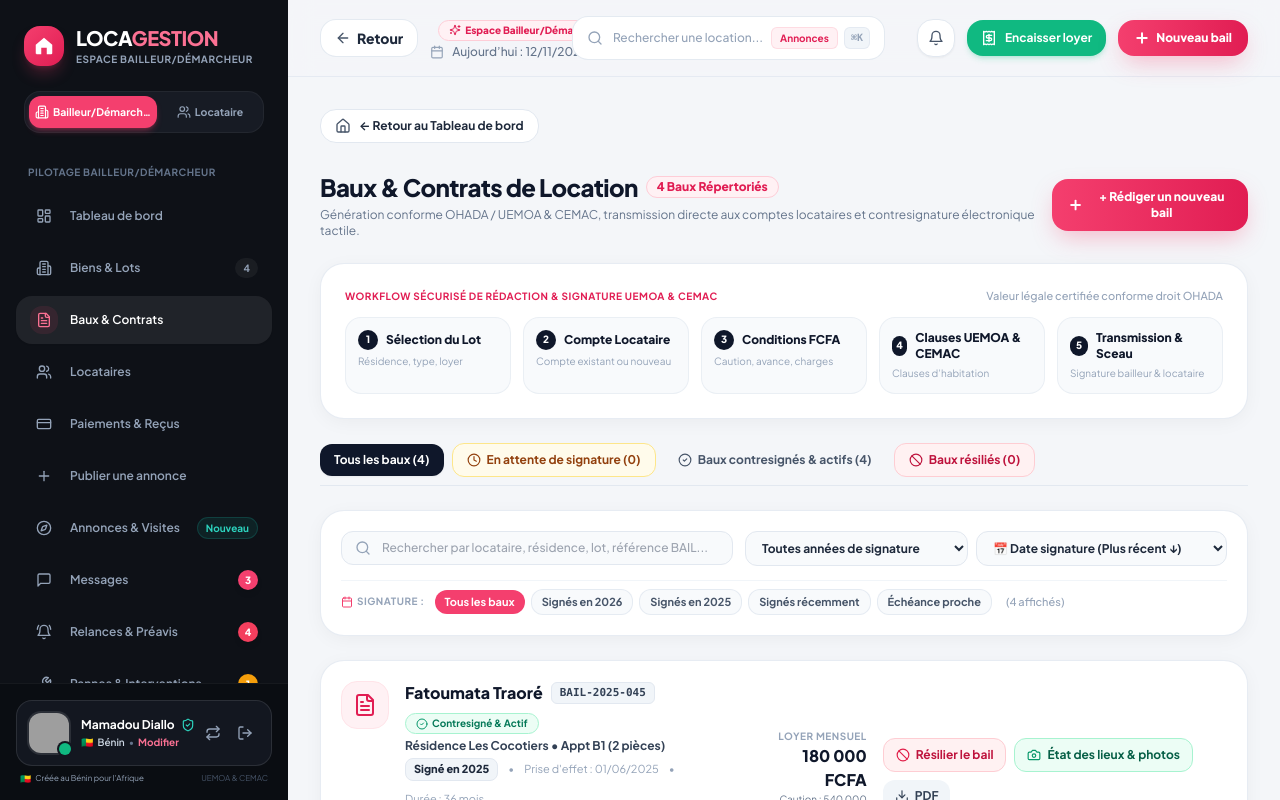
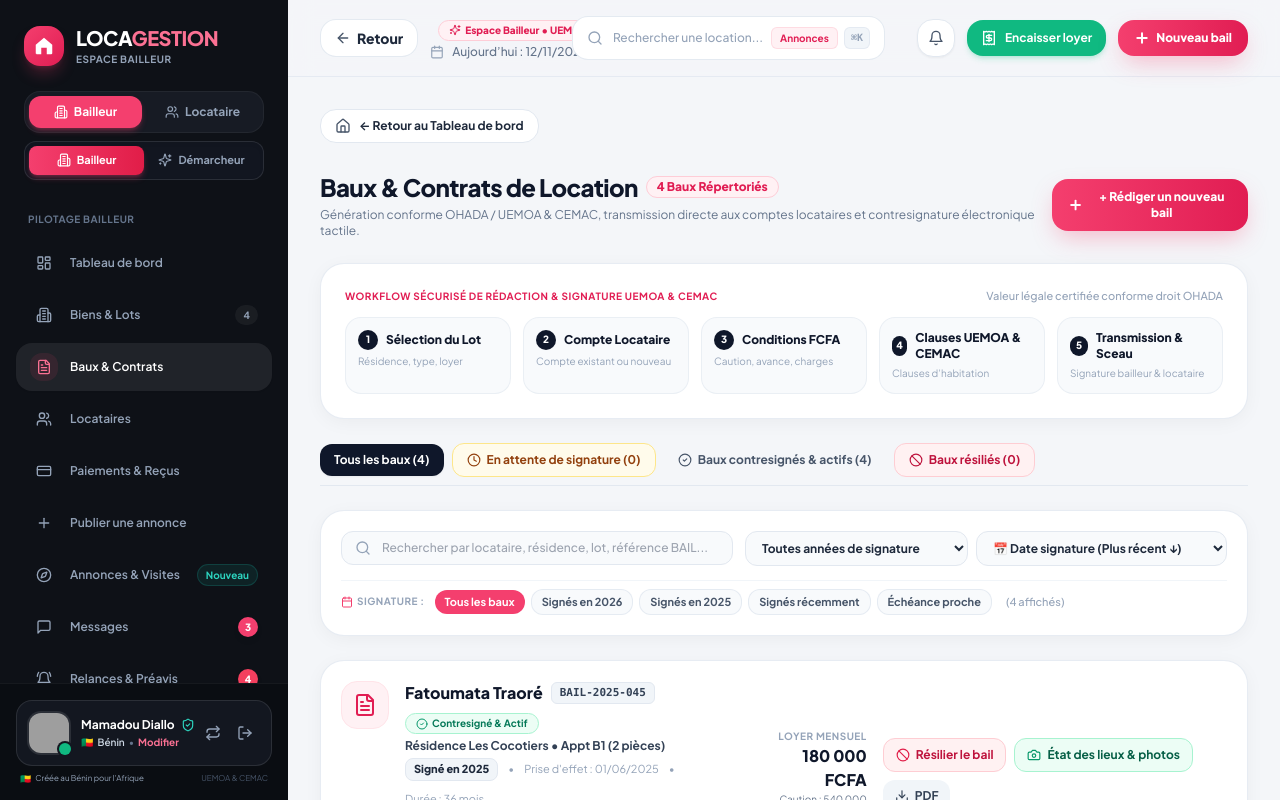
Before and after one commit to monroyoff/LOCAGESTION, a Next.js app: page /leases in a window 1280 px wide. Shown: the top 800 px of the page. Built offline with nearby package versions, Linux system fonts and the light colour scheme; grey boxes are pictures that could not be loaded.

Commit message:
feat(navigation): separation double-bouton curseur Bailleur et Demarcheur avec menu dedie

```diff
--- a/src/components/layout/Header.tsx
+++ b/src/components/layout/Header.tsx
@@ -57,7 +57,7 @@ export function Header({
   useEffect(() => {
     setTodayFormatted(formatDateFR(new Date()));
   }, []);
-  const { isLandlord, isTenant, activeSpace } = useSpace();
+  const { isLandlord, isTenant, activeSpace, landlordSubRole } = useSpace();
   const [searchVal, setSearchVal] = useState('');
   const [isSearchModalOpen, setIsSearchModalOpen] = useState(false);
 
@@ -215,12 +215,26 @@ export function Header({
               <span
                 className={`hidden md:inline-flex items-center gap-1 px-2.5 py-0.5 rounded-full text-[10px] font-black border shrink-0 ${
                   isLandlord
-                    ? 'bg-brand-50 text-brand-600 border-brand-200'
+                    ? landlordSubRole === 'demarcheur'
+                      ? 'bg-amber-50 text-amber-700 border-amber-200'
+                      : 'bg-brand-50 text-brand-600 border-brand-200'
                     : 'bg-emerald-50 text-emerald-700 border-emerald-200'
                 }`}
               >
-                {isLandlord ? <Sparkles className="w-3 h-3" /> : <ShieldCheck className="w-3 h-3" />}
-                {isLandlord ? 'Espace Bailleur/Démarcheur • UEMOA & CEMAC' : 'Locataire Titulaire'}
+                {isLandlord ? (
+                  landlordSubRole === 'demarcheur' ? (
+                    <Sparkles className="w-3 h-3 text-amber-600" />
+                  ) : (
+                    <Sparkles className="w-3 h-3 text-brand-600" />
+                  )
+                ) : (
+                  <ShieldCheck className="w-3 h-3 text-emerald-600" />
+                )}
+                {isLandlord
+                  ? landlordSubRole === 'demarcheur'
+                    ? 'Espace Démarcheur • UEMOA & CEMAC'
+                    : 'Espace Bailleur • UEMOA & CEMAC'
+                  : 'Locataire Titulaire'}
               </span>
             </div>
 
@@ -277,8 +291,20 @@ export function Header({
               type="button"
               onClick={() => setIsNotifOpen(!isNotifOpen)}
               className="p-2.5 rounded-2xl bg-white border border-slate-200 text-slate-700 hover:text-brand-600 hover:border-brand-300 shadow-sm transition-colors cursor-pointer relative"
-              aria-label={isLandlord ? 'Notifications Bailleur/Démarcheur' : 'Mes Notifications Résident'}
-              title={isLandlord ? 'Notifications Bailleur/Démarcheur' : 'Mes Notifications Résident'}
+              aria-label={
+                isLandlord
+                  ? landlordSubRole === 'demarcheur'
+                    ? 'Notifications Démarcheur'
+                    : 'Notifications Bailleur'
+                  : 'Mes Notifications Résident'
+              }
+              title={
+                isLandlord
+                  ? landlordSubRole === 'demarcheur'
+                    ? 'Notifications Démarcheur'
+                    : 'Notifications Bailleur'
+                  : 'Mes Notifications Résident'
+              }
             >
               <Bell className="w-4 h-4 text-slate-600" />
               {unreadCount > 0 && (
@@ -295,7 +321,11 @@ export function Header({
                   <div className="flex items-center gap-2">
                     <Bell className="w-4 h-4 text-amber-400" />
                     <span className="text-xs font-black tracking-tight">
-                      {isLandlord ? 'Notifications Bailleur/Démarcheur' : 'Mes Notifications Résident'}
+                      {isLandlord
+                        ? landlordSubRole === 'demarcheur'
+                          ? 'Notifications Démarcheur'
+                          : 'Notifications Bailleur'
+                        : 'Mes Notifications Résident'}
                     </span>
                     {unreadCount > 0 && (
                       <span className="text-[10px] font-black px-2 py-0.2 rounded-full bg-amber-500 text-white">
@@ -513,9 +543,22 @@ export function Header({
           </div>
 
           {/* ============================================================== */}
-          {/* ACTIONS STRICTEMENT RÉSERVÉES AU BAILLEUR                      */}
+          {/* ACTIONS STRICTEMENT RÉSERVÉES AU BAILLEUR / DÉMARCHEUR         */}
           {/* ============================================================== */}
           {isLandlord && (
+            <>
+              {landlordSubRole === 'demarcheur' ? (
+                <button
+                  type="button"
+                  onClick={() => {
+                    window.dispatchEvent(new CustomEvent('locagestion:open_publish_listing'));
+                  }}
+                  className="hidden sm:inline-flex items-center gap-1.5 px-3.5 sm:px-4 py-2 sm:py-2.5 rounded-2xl bg-gradient-to-r from-amber-500 to-orange-500 hover:from-amber-600 hover:to-orange-600 text-white text-xs font-extrabold shadow-md active:scale-95 transition-all cursor-pointer shrink-0"
+                >
+                  <Plus className="w-4 h-4 stroke-[3]" />
+                  <span>Publier une annonce</span>
+                </button>
+              ) : (
                 <>
                   <button
                     type="button"
@@ -540,6 +583,8 @@ export function Header({
                     <Plus className="w-4 h-4 stroke-[3]" />
                     <span>Nouveau bail</span>
                   </button>
+                </>
+              )}
             </>
           )}
 
--- a/src/components/layout/Sidebar.tsx
+++ b/src/components/layout/Sidebar.tsx
@@ -74,6 +74,12 @@ export function Sidebar({
   const activeSpace = context ? context.activeSpace : propSpace || 'bailleur';
   const isLandlord = activeSpace === 'bailleur';
   const isTenant = activeSpace === 'locataire';
+  const landlordSubRole = context?.landlordSubRole || 'bailleur';
+  const setLandlordSubRole = (role: 'bailleur' | 'demarcheur') => {
+    if (context?.setLandlordSubRole) {
+      context.setLandlordSubRole(role);
+    }
+  };
 
   const handleSpaceChange = (target: UserSpace) => {
     if (context) {
@@ -315,7 +321,38 @@ export function Sidebar({
     },
   ];
 
-  const currentNavItems = isLandlord ? landlordItems : tenantItems;
+  // ============================================================================
+  // NAVIGATION STRICTEMENT DÉMARCHEUR (Publier, Annonces & Visites, Messages)
+  // ============================================================================
+  const demarcheurItems: NavItem[] = [
+    {
+      name: 'Publier une annonce',
+      href: '/listings?action=publish',
+      icon: Plus,
+      active: false,
+    },
+    {
+      name: 'Annonces & Visites',
+      href: '/listings',
+      icon: Compass,
+      active: pathname.startsWith('/listings'),
+      badge: 'Nouveau',
+    },
+    {
+      name: 'Messages',
+      href: '/messages',
+      icon: MessageSquare,
+      active: pathname.startsWith('/messages'),
+      badgeCount: 3,
+      badgeColor: 'bg-amber-500',
+    },
+  ];
+
+  const currentNavItems = isTenant
+    ? tenantItems
+    : landlordSubRole === 'demarcheur'
+    ? demarcheurItems
+    : landlordItems;
 
   return (
     <>
@@ -337,7 +374,7 @@ export function Sidebar({
         <div className="p-6 pb-2">
           {/* Brand Logo & Close Button */}
           <div className="flex items-center justify-between mb-6">
-            <Link href={isLandlord ? '/' : '/portal'} className="flex items-center gap-3 group">
+            <Link href={isTenant ? '/portal' : landlordSubRole === 'demarcheur' ? '/listings' : '/'} className="flex items-center gap-3 group">
               {/* Pink/Rose House Logo Icon */}
               <div className="w-10 h-10 rounded-2xl bg-gradient-to-br from-brand-500 to-brand-600 flex items-center justify-center shadow-lg shadow-brand-500/25 group-hover:scale-105 transition-transform">
                 <svg
@@ -363,7 +400,11 @@ export function Sidebar({
                   LOCA<span className="text-brand-400">GESTION</span>
                 </span>
                 <span className="text-[10px] uppercase font-bold text-slate-400 tracking-wider block">
-                  {isLandlord ? 'Espace Bailleur/Démarcheur' : 'Portail Résidentiel'}
+                  {isTenant
+                    ? 'Portail Résidentiel'
+                    : landlordSubRole === 'demarcheur'
+                    ? 'Espace Démarcheur'
+                    : 'Espace Bailleur'}
                 </span>
               </div>
             </Link>
@@ -377,24 +418,30 @@ export function Sidebar({
             </button>
           </div>
 
-          {/* SÉLECTEUR D'ESPACE RAPIDE (Navigation Libre pour Tests) */}
-          <div className="p-1 bg-[#171b24] rounded-2xl border border-white/5 flex items-center mb-4 gap-1">
+          {/* SÉLECTEUR D'ESPACE RAPIDE */}
+          <div className="space-y-2 mb-4">
+            {/* Switcher Principal : Bailleur/Démarcheur vs Locataire */}
+            <div className="p-1 bg-[#171b24] rounded-2xl border border-white/5 flex items-center gap-1">
               <button
                 type="button"
                 onClick={() => handleSpaceChange('bailleur')}
-              className={`flex-[1.35] py-2 px-1.5 rounded-xl text-[10.5px] font-bold transition-all flex items-center justify-center gap-1 cursor-pointer min-w-0 whitespace-nowrap ${
+                className={`flex-1 py-2 px-2 rounded-xl text-xs font-bold transition-all flex items-center justify-center gap-1.5 cursor-pointer min-w-0 ${
                   isLandlord
-                  ? 'bg-brand-500 text-white shadow-md shadow-brand-500/30 font-black'
+                    ? landlordSubRole === 'demarcheur'
+                      ? 'bg-amber-500 text-white shadow-md shadow-amber-500/30 font-black'
+                      : 'bg-brand-500 text-white shadow-md shadow-brand-500/30 font-black'
                     : 'text-slate-400 hover:text-white hover:bg-white/5'
                 }`}
               >
                 <Building2 className="w-3.5 h-3.5 shrink-0" />
-              <span className="truncate">Bailleur/Démarcheur</span>
+                <span className="truncate">
+                  {landlordSubRole === 'demarcheur' ? 'Démarcheur' : 'Bailleur'}
+                </span>
               </button>
               <button
                 type="button"
                 onClick={() => handleSpaceChange('locataire')}
-              className={`flex-1 py-2 px-1.5 rounded-xl text-[10.5px] font-bold transition-all flex items-center justify-center gap-1 cursor-pointer min-w-0 whitespace-nowrap ${
+                className={`flex-1 py-2 px-2 rounded-xl text-xs font-bold transition-all flex items-center justify-center gap-1.5 cursor-pointer min-w-0 ${
                   isTenant
                     ? 'bg-emerald-600 text-white shadow-md shadow-emerald-600/30 font-black'
                     : 'text-slate-400 hover:text-white hover:bg-white/5'
@@ -404,12 +451,53 @@ export function Sidebar({
                 <span className="truncate">Locataire</span>
               </button>
             </div>
+
+            {/* CURSEUR DOUBLE BOUTON GLISSANT : BAILLEUR & DÉMARCHEUR */}
+            {isLandlord && (
+              <div className="relative p-1 bg-[#121620] rounded-xl border border-white/10 flex items-center shadow-inner">
+                {/* Curseur glissant avec transition fluide */}
+                <div
+                  className={`absolute top-1 bottom-1 w-[calc(50%-4px)] rounded-lg transition-all duration-300 ease-out shadow-md pointer-events-none ${
+                    landlordSubRole === 'bailleur'
+                      ? 'left-1 bg-gradient-to-r from-brand-500 to-rose-600 shadow-brand-500/30'
+                      : 'left-[calc(50%+2px)] bg-gradient-to-r from-amber-500 to-orange-500 shadow-amber-500/30'
+                  }`}
+                />
+
+                <button
+                  type="button"
+                  onClick={() => setLandlordSubRole('bailleur')}
+                  className={`relative z-10 flex-1 py-1.5 px-2 text-[11px] font-bold transition-colors flex items-center justify-center gap-1.5 cursor-pointer ${
+                    landlordSubRole === 'bailleur' ? 'text-white font-black' : 'text-slate-400 hover:text-white'
+                  }`}
+                >
+                  <Building2 className="w-3.5 h-3.5 shrink-0" />
+                  <span>Bailleur</span>
+                </button>
+
+                <button
+                  type="button"
+                  onClick={() => setLandlordSubRole('demarcheur')}
+                  className={`relative z-10 flex-1 py-1.5 px-2 text-[11px] font-bold transition-colors flex items-center justify-center gap-1.5 cursor-pointer ${
+                    landlordSubRole === 'demarcheur' ? 'text-white font-black' : 'text-slate-400 hover:text-white'
+                  }`}
+                >
+                  <Sparkles className="w-3.5 h-3.5 shrink-0" />
+                  <span>Démarcheur</span>
+                </button>
+              </div>
+            )}
+          </div>
         </div>
 
         {/* Middle: Space-Specific Navigation Links */}
         <div className="flex-1 overflow-y-auto px-4 py-2 space-y-1">
           <div className="px-3 pb-2 text-[10px] font-bold uppercase tracking-wider text-slate-500">
-            {isLandlord ? 'Pilotage Bailleur/Démarcheur' : 'Menu Résident'}
+            {isTenant
+              ? 'Menu Résident'
+              : landlordSubRole === 'demarcheur'
+              ? 'Espace Démarcheur'
+              : 'Pilotage Bailleur'}
           </div>
 
           {currentNavItems.map((item) => {
@@ -437,7 +525,9 @@ export function Sidebar({
                 }flex items-center justify-between px-3.5 py-2.5 rounded-2xl text-xs font-semibold transition-all group min-w-0 ${
                   item.active
                     ? isLandlord
-                      ? 'bg-white/[0.08] text-white shadow-sm font-bold'
+                      ? landlordSubRole === 'demarcheur'
+                        ? 'bg-amber-500/15 text-amber-200 font-bold border border-amber-500/30 shadow-sm'
+                        : 'bg-white/[0.08] text-white shadow-sm font-bold'
                       : 'bg-emerald-500/15 text-emerald-300 font-bold border border-emerald-500/30'
                     : 'text-slate-400 hover:text-white hover:bg-white/[0.04]'
                 }`}
@@ -447,7 +537,9 @@ export function Sidebar({
                     className={`p-1.5 rounded-xl transition-colors shrink-0 ${
                       item.active
                         ? isLandlord
-                          ? 'text-brand-400 bg-brand-500/10'
+                          ? landlordSubRole === 'demarcheur'
+                            ? 'text-amber-400 bg-amber-500/20'
+                            : 'text-brand-400 bg-brand-500/10'
                           : 'text-emerald-400 bg-emerald-500/20'
                         : 'text-slate-400 group-hover:text-white'
                     }`}
@@ -541,7 +633,7 @@ export function Sidebar({
                   e.stopPropagation();
                   handleSpaceChange(isLandlord ? 'locataire' : 'bailleur');
                 }}
-                title={`Basculer vers l'espace ${isLandlord ? 'Locataire' : 'Bailleur/Démarcheur'} (Mode Test)`}
+                title={`Basculer vers l'espace ${isLandlord ? 'Locataire' : landlordSubRole === 'demarcheur' ? 'Démarcheur' : 'Bailleur'} (Mode Test)`}
                 className="p-1.5 rounded-xl text-slate-400 hover:text-white hover:bg-white/10 transition-colors cursor-pointer"
               >
                 <Repeat className="w-4 h-4" />
--- a/src/lib/context/space-context.tsx
+++ b/src/lib/context/space-context.tsx
@@ -2,7 +2,7 @@
 
 import React, { createContext, useContext, useState, useEffect } from 'react';
 import { usePathname, useRouter } from 'next/navigation';
-import { UserSpace, AuthUser } from '../types';
+import { UserSpace, AuthUser, LandlordSubRole } from '../types';
 import { AuthService, DEMO_LANDLORD, DEMO_TENANT } from '../services/auth-service';
 import { notifyAction } from '../notifications/action-notifier';
 
@@ -10,6 +10,8 @@ export interface SpaceContextType {
   activeSpace: UserSpace;
   isLandlord: boolean;
   isTenant: boolean;
+  landlordSubRole: LandlordSubRole;
+  setLandlordSubRole: (role: LandlordSubRole) => void;
   user: AuthUser | null;
   isAuthenticated: boolean;
   login: (
@@ -43,6 +45,38 @@ export function SpaceProvider({ children }: { children: React.ReactNode }) {
   const isPortalRoute = pathname ? pathname.startsWith('/portal') : false;
   const [user, setUser] = useState<AuthUser | null>(() => (isPortalRoute ? DEMO_TENANT : DEMO_LANDLORD));
   const [mounted, setMounted] = useState(false);
+  const [landlordSubRole, setLandlordSubRoleState] = useState<LandlordSubRole>('bailleur');
+
+  useEffect(() => {
+    if (typeof window !== 'undefined') {
+      const saved = localStorage.getItem('locagestion:landlord_sub_role') as LandlordSubRole | null;
+      if (saved === 'bailleur' || saved === 'demarcheur') {
+        setLandlordSubRoleState(saved);
+      }
+      const handleStorage = (e: StorageEvent) => {
+        if (e.key === 'locagestion:landlord_sub_role' && (e.newValue === 'bailleur' || e.newValue === 'demarcheur')) {
+          setLandlordSubRoleState(e.newValue);
+        }
+      };
+      window.addEventListener('storage', handleStorage);
+      return () => window.removeEventListener('storage', handleStorage);
+    }
+  }, []);
+
+  const setLandlordSubRole = (role: LandlordSubRole) => {
+    setLandlordSubRoleState(role);
+    if (typeof window !== 'undefined') {
+      localStorage.setItem('locagestion:landlord_sub_role', role);
+      window.dispatchEvent(new CustomEvent('locagestion:landlord_subrole_changed', { detail: { role } }));
+    }
+    if (role === 'demarcheur') {
+      const demarcheurAllowed = ['/listings', '/messages'];
+      const isAllowed = demarcheurAllowed.some((p) => pathname.startsWith(p));
+      if (!isAllowed) {
+        router.push('/listings');
+      }
+    }
+  };
 
   useEffect(() => {
     setMounted(true);
@@ -149,6 +183,8 @@ export function SpaceProvider({ children }: { children: React.ReactNode }) {
         activeSpace,
         isLandlord,
         isTenant,
+        landlordSubRole,
+        setLandlordSubRole,
         user,
         isAuthenticated,
         login,
--- a/src/lib/types.ts
+++ b/src/lib/types.ts
@@ -1,4 +1,5 @@
 export type UserSpace = 'bailleur' | 'locataire';
+export type LandlordSubRole = 'bailleur' | 'demarcheur';
 
 export type PaymentMethod =
   | 'wave'
```
Lines whose indentation alone changed are shown as unchanged.
